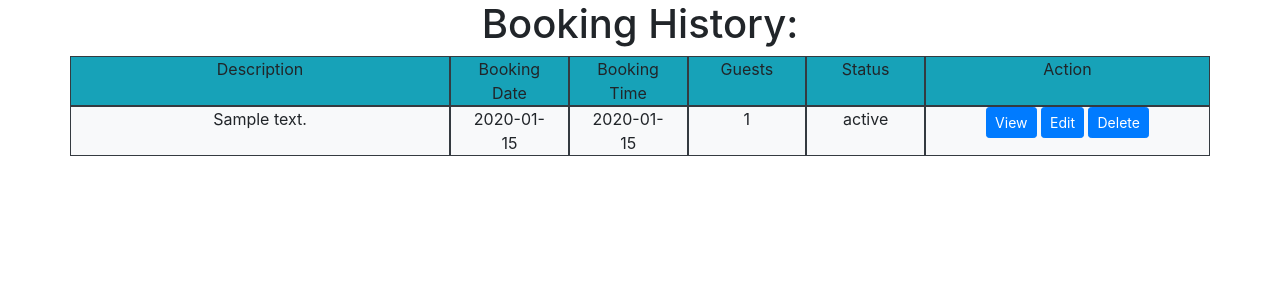
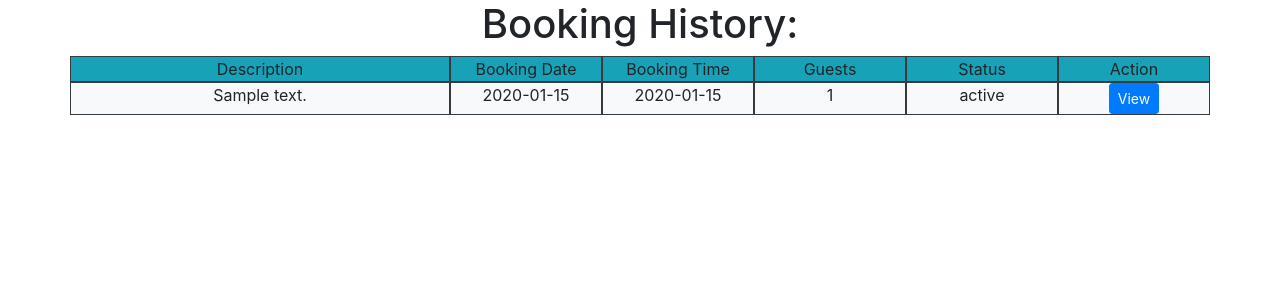
Before and after one commit to myounis789/QA-DevOps-Fundamental-Project, a Flask app: template application/templates/manageBookings.html in a window 1280 px wide. Shown: the part 76-376 px from the top of the page. Run offline with Flask 2, Linux system fonts and the light colour scheme; the template is opened without the code that fills it: values that come from a table or form of the project are taken from there, others are empty; tables that the repository leaves empty hold one stand-in row (values such as "Sample post"); some libraries are stand-ins or nearby versions.

Commit message:
TBS-10 Removed edit/delete buttons from managebookings.html

```diff
--- a/application/templates/manageBookings.html
+++ b/application/templates/manageBookings.html
@@ -46,7 +46,7 @@
         <div class="col-md border border-dark">Booking Time</div>
         <div class="col-sm border border-dark">Guests</div>
         <div class="col-sm border border-dark">Status</div>
-        <div class="col-3 border border-dark">Action</div>
+        <div class="col-sm border border-dark">Action</div>
       </div>
       {% for booking in bookings %}
       <div class="row">
@@ -55,10 +55,9 @@
         <div class="col-md border border-dark">{{ booking.time }}</div>
         <div class="col-sm border border-dark">{{ booking.guests }}</div>
         <div class="col-sm border border-dark">{{ booking.status }}</div>
-        <div class="col-3 border border-dark">
+        <div class="col-sm border border-dark">
           <button type="button" class="btn btn-primary btn-sm"><a href="{{ url_for('viewBooking', currentId=user.LoginId, bookingId=booking.bookingId ) }}" style="color :white;">View</a></button>
-          <button type="button" class="btn btn-primary btn-sm"><a href="{{ url_for('editBooking', currentId=user.LoginId, bookingId=booking.bookingId ) }}" style="color :white;">Edit</a></button>
-          <button type="button" class="btn btn-primary btn-sm"><a href="{{ url_for('deleteBooking', currentId=user.LoginId, bookingId=booking.bookingId ) }}" style="color :white;">Delete</a></button>
+
         </div>
       </div>
       {% endfor %}
```
Also changed, not shown: application/routes.py (+5 -3 lines).
